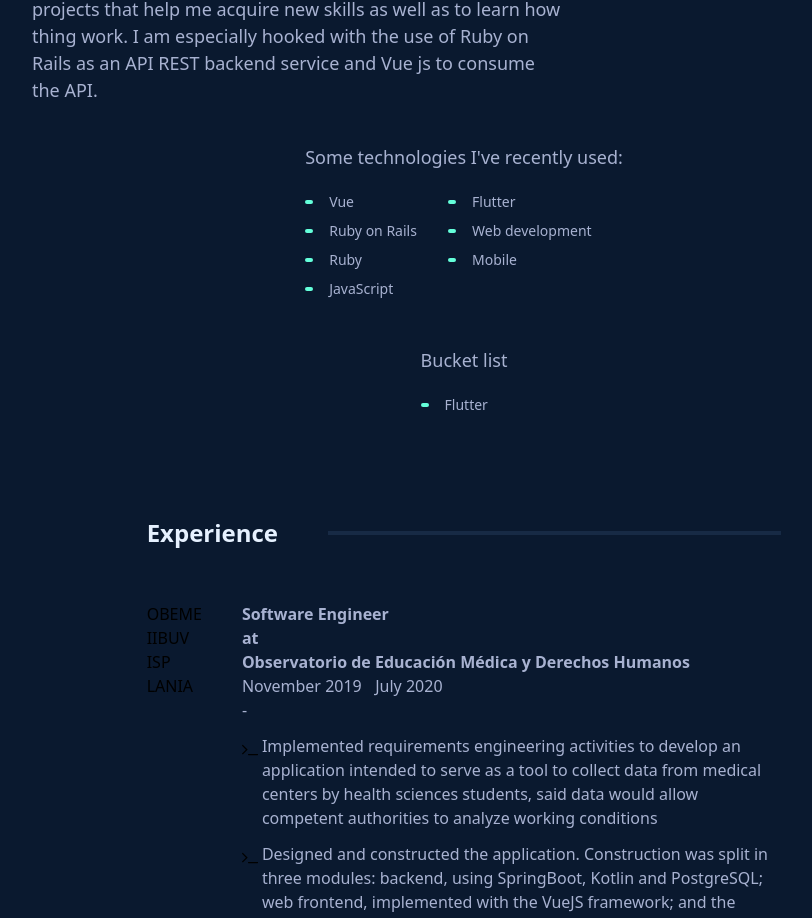
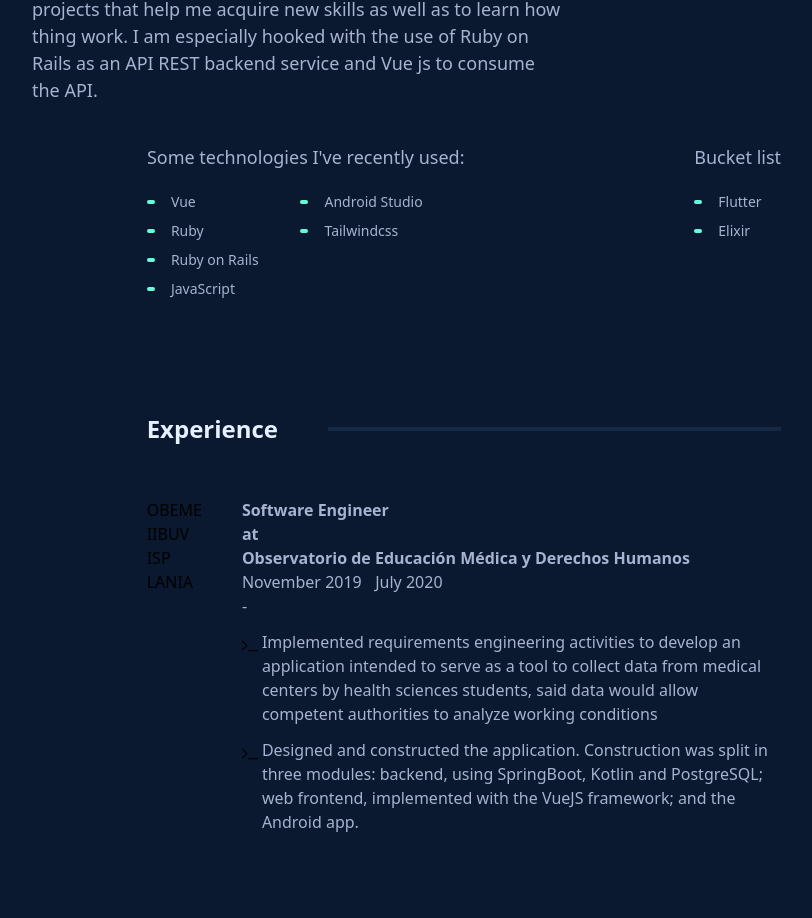
Before and after one commit to Alex-Camara/portfolio, a Vue app: page /about-me in a window 1280 px wide. Shown: the part 1216-2134 px from the top of the page, without its empty margins (176-988 px from the left). Built offline with nearby package versions, Linux system fonts and the light colour scheme.

Commit message:
updated resume

```diff
--- a/src/views/AboutMe.vue
+++ b/src/views/AboutMe.vue
@@ -18,9 +18,9 @@
                 </div>
         </div>
 
-        <div class="flex flex-col p-4 mx-5 mt-2 lg:mx-24">
+        <div class="flex flex-col lg:flex-row p-4 mx-5 mt-2 lg:mx-24">
 
-            <div class="flex flex-col lg:mx-auto">
+            <div class="flex flex-col lg:mx-auto" data-aos="fade-right" data-aos-duration="2000" data-aos-once="true">
                 <p class="text-dark-white lg:text-lg">Some technologies I've recently used:</p>
                 <div class="flex flex-col flex-wrap h-32 mt-4 ">
                     <div class="flex items-center pr-3 py-1 text-dark-white text-sm" v-for="interest in interests" :key="interest">
@@ -30,7 +30,7 @@
                 </div>
             </div>
 
-            <div class="mt-8 flex flex-col lg:mx-auto" >
+            <div class="mt-8 flex flex-col lg:mx-auto lg:mt-0" data-aos="fade-left" data-aos-duration="2000" data-aos-once="true">
                 <p class="text-dark-white lg:text-lg">Bucket list</p>
                 <div class="flex flex-col flex-wrap mt-4">
                     <div class="flex items-center pr-3 py-1 text-dark-white text-sm" v-for="bucketItem in bucketList" :key="bucketItem">
@@ -59,8 +59,8 @@ export default class AboutMe extends Vue {
     private paragraph4 = 'My hobbies include gardening, cooking, learning new things and playing with my cat. Lately I enjoy working on side projects '
                         + 'that help me acquire new skills as well as to learn how thing work. I am especially hooked with the use of Ruby on Rails as '
                         + 'an API REST backend service and Vue js to consume the API.';
-    private interests = ["Vue", "Ruby on Rails", "Ruby", "JavaScript", "Flutter", "Web development", "Mobile"];
-    private bucketList = ["Flutter"];
+    private interests = ["Vue", "Ruby", "Ruby on Rails", "JavaScript", "Android Studio", "Tailwindcss"];
+    private bucketList = ["Flutter", "Elixir"];
 
     public scrollToTop() {
         var rootElement = this.$refs.compAboutMe as HTMLDivElement;
```
Also changed, not shown: 1 other file (tests, documents, lock files or other folders).
